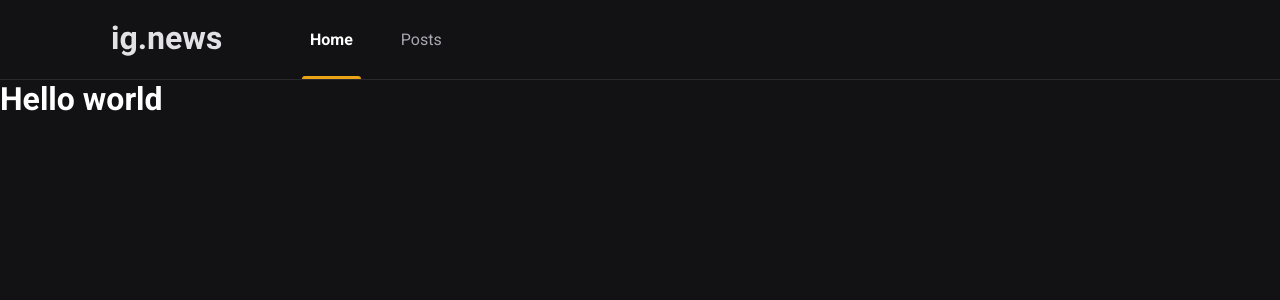
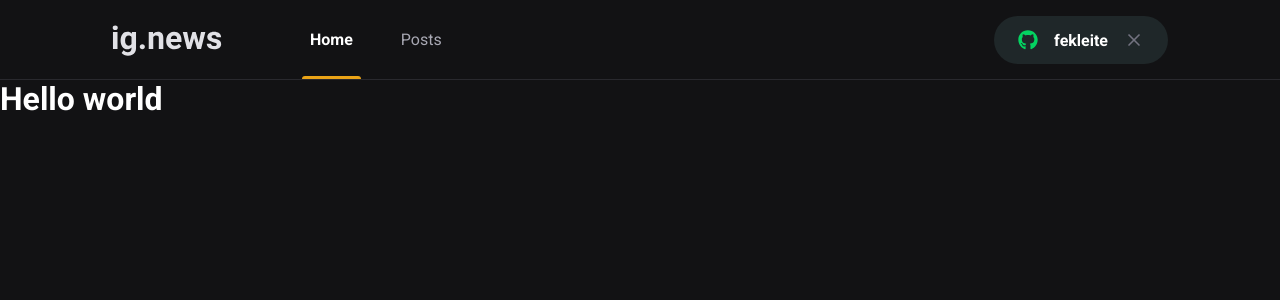
Before and after one commit to Fekleite/ignews, a Next.js app: page / in a window 1280 px wide. Shown: the top 300 px of the page. Built offline with nearby package versions, Linux system fonts and the light colour scheme.

Commit message:
feat: sign in button component

```diff
--- a/package.json
+++ b/package.json
@@ -11,6 +11,7 @@
     "next": "10.0.9",
     "react": "17.0.2",
     "react-dom": "17.0.2",
+    "react-icons": "^4.2.0",
     "sass": "^1.32.8"
   },
   "devDependencies": {
--- a/src/components/Header/index.tsx
+++ b/src/components/Header/index.tsx
@@ -1,3 +1,4 @@
+import { SignInButton } from '../SignInButton';
 import styles from './styles.module.scss';
 
 export function Header() {
@@ -10,6 +11,8 @@ export function Header() {
           <a className={styles.active}>Home</a>
           <a>Posts</a>
         </nav>
+
+        <SignInButton />
       </div>
     </header>
   )
--- a/src/components/Header/styles.module.scss
+++ b/src/components/Header/styles.module.scss
@@ -51,4 +51,8 @@
       }
     }
   }
+
+  button {
+    margin-left: auto;
+  }
 }
--- /dev/null
+++ b/src/components/SignInButton/index.tsx
@@ -0,0 +1,21 @@
+import { FaGithub } from 'react-icons/fa'
+import { FiX } from 'react-icons/fi'
+
+import styles from './styles.module.scss'
+
+export function SignInButton() {
+  const isUserLoggedIn = true;
+
+  return isUserLoggedIn ? (
+    <button  className={styles.signInButton} type="button">
+      <FaGithub color="#04d361"/>
+      fekleite
+      <FiX color="#737380" className={styles.closeIcon}/>
+    </button>
+  ) : (
+    <button  className={styles.signInButton} type="button">
+      <FaGithub color="#eba417"/>
+      Sign in with Github
+    </button>
+  )
+}
--- /dev/null
+++ b/src/components/SignInButton/styles.module.scss
@@ -0,0 +1,33 @@
+.signInButton {
+  height: 3rem;
+  border-radius: 3rem;
+  background: var(--gray-850);
+  border: 0;
+  padding: 0 1.5rem;
+
+  display: flex;
+  align-items: center;
+  justify-content: center;
+
+  color: var(--white);
+  font-weight: bold;
+
+  transition: filter 0.2s;
+
+  &:hover {
+    filter: brightness(0.8);
+  }
+
+  svg {
+    width: 20px;
+    height: 20px;
+
+    &:first-child {
+      margin-right: 1rem;
+    }
+
+    &.closeIcon {
+      margin-left: 1rem;
+    }
+  }
+}
--- a/src/styles/global.scss
+++ b/src/styles/global.scss
@@ -10,6 +10,7 @@
   --gray-100: #E1E1E6;
   --gray-300: #A8A8B3;
   --gray-800: #29292E;
+  --gray-850: #1F2729;
   --gray-900: #121214;
 
   --cyan-500: #61DAFB;
```
Also changed, not shown: 1 other file (tests, documents, lock files or other folders).
